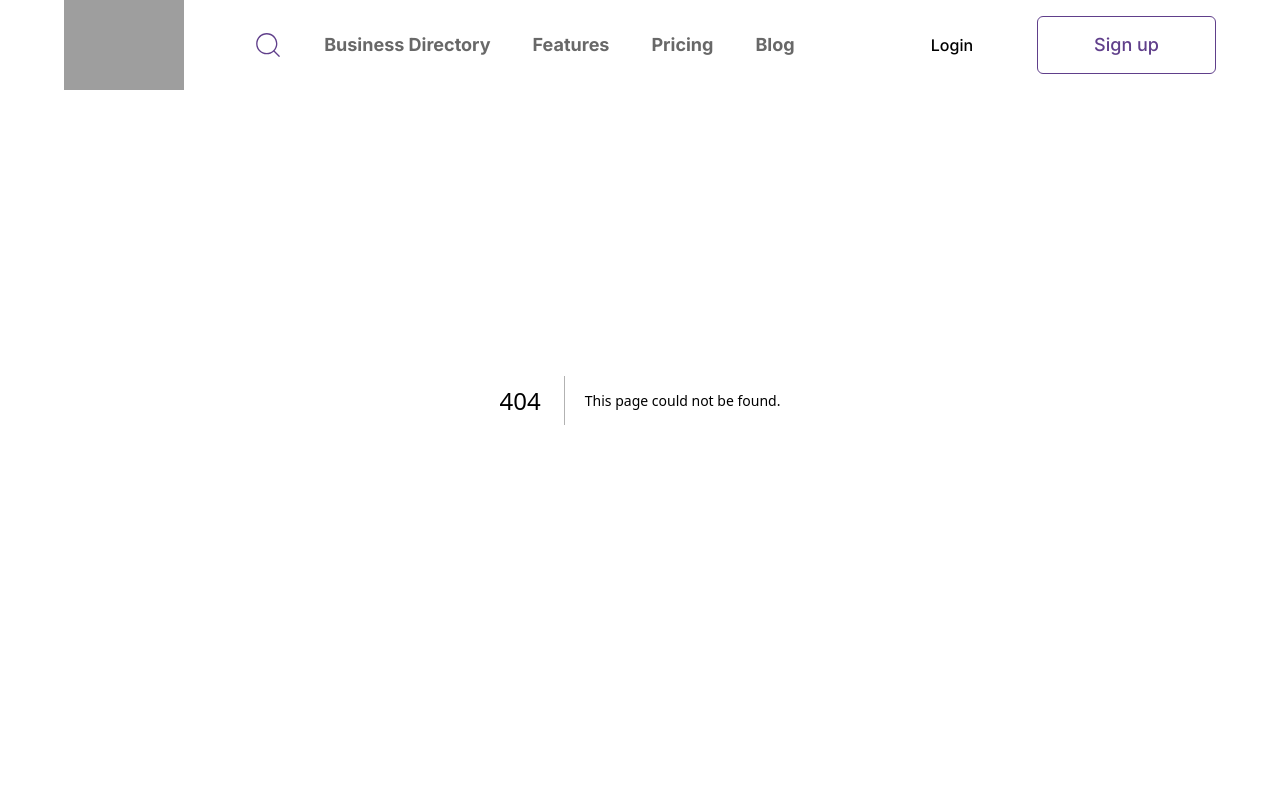
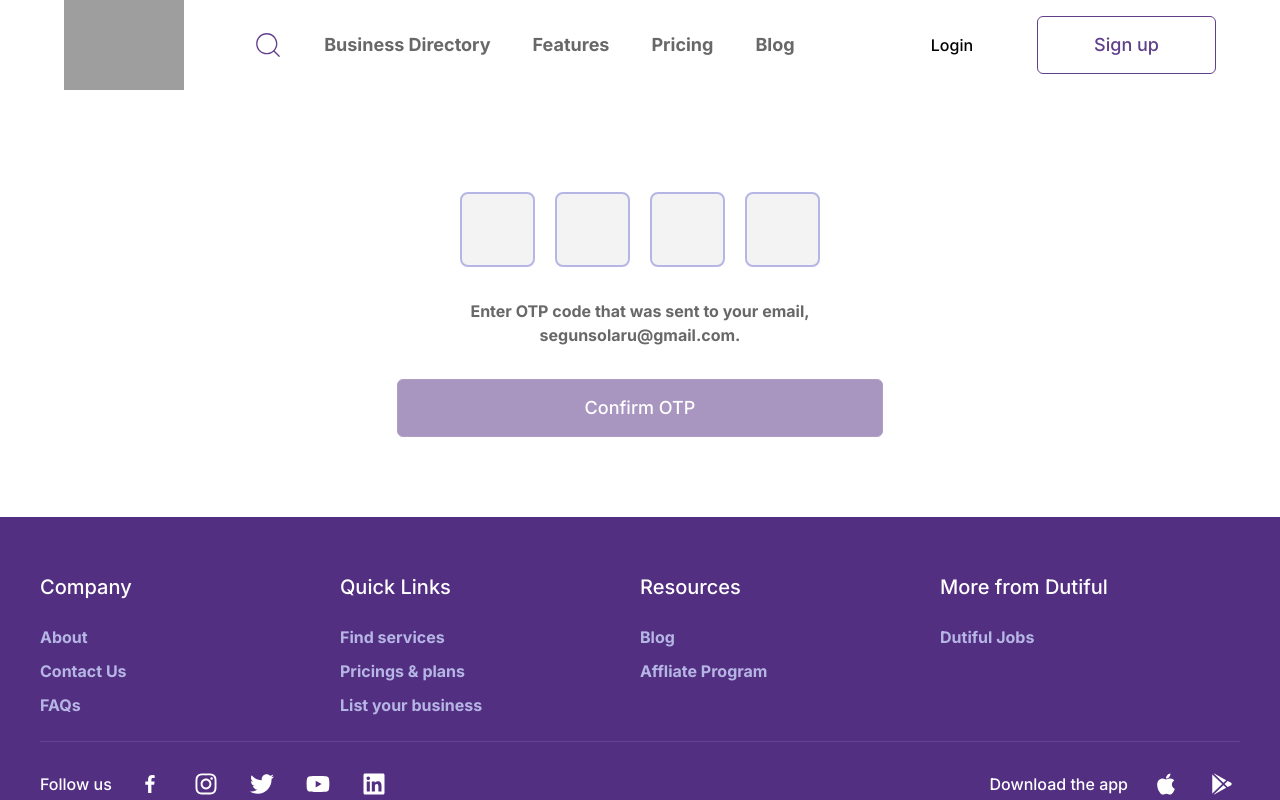
Before and after one commit to IdrisRoti/dutiful, a Next.js app: page /confirm-otp in a window 1280 px wide. Before the commit this address had no page. Shown: the top 800 px of the page. Built offline with nearby package versions, Linux system fonts and the light colour scheme; grey boxes are pictures that could not be loaded; a web font is replaced by a local one.

Commit message:
feat: add confirm OTP input

```diff
--- /dev/null
+++ b/app/confirm-otp/page.tsx
@@ -0,0 +1,11 @@
+import ConfirmOTP from '@/components/confirm-otp/ConfirmOTP'
+
+const ConfirmOTPPage = () => {
+  return (
+    <div>
+      <ConfirmOTP />
+    </div>
+  )
+}
+
+export default ConfirmOTPPage
--- a/components/CustomButton.tsx
+++ b/components/CustomButton.tsx
@@ -4,14 +4,16 @@ type TCustomButton = {
     variant?: "outlined" | "solid",
     children: React.ReactNode;
     size?: "sm" | "lg";
-    className?: string
+    className?: string;
+    disabled?: boolean;
 }
 
-const CustomButton = ({variant = "solid", children, size ="sm", className}: TCustomButton) => {
+const CustomButton = ({variant = "solid", children, size ="sm", className, disabled}: TCustomButton) => {
   return (
     <button
+        disabled={disabled}
         className={twMerge(
-            "md:text-lg border-[1.5px] px-14 border-textPurple font-medium transition w-full",
+            "md:text-lg border-[1.5px] px-14 border-textPurple font-medium transition w-full disabled:opacity-50 disabled:pointer-events-none",
             variant === "outlined" ? "text-textPurple hover:bg-primary hover:text-white" : "text-white bg-primary hover:opacity-70",
             size === "sm" ? "h-[3.625rem] rounded-md" : "h-[4.375rem] rounded-lg",
             className
--- /dev/null
+++ b/components/confirm-otp/ConfirmOTP.tsx
@@ -0,0 +1,82 @@
+"use client"
+
+import { FormEvent, KeyboardEvent, useRef, useState } from "react"
+import CustomButton from "../CustomButton"
+
+const NUMBER_OF_INPUTS = 4
+
+const ConfirmOTP = () => {
+    const [code, setCode] = useState(["", "", "", ""])
+    const inputRefs = useRef<(HTMLInputElement | null)[]>([])
+
+    const handleChange = (index: number, value: string) => {
+        const newCode = [...code];
+
+        // Make sure only digits are passed
+        const sanitizedValues = value.replace(/[^0-9]/g, "")
+
+        // Handle pasted content
+        if( sanitizedValues.length > 1 ){
+            const pastedCode = sanitizedValues.slice(0, NUMBER_OF_INPUTS).split("");
+            for(let i = 0; i < NUMBER_OF_INPUTS; i++){
+                newCode[i] = pastedCode[i] || ""
+            }
+            setCode(newCode);
+
+            // Focus on the next empty input
+            const lastFilledIndex = newCode.findLastIndex((digit) => digit != "");
+            const indexToBeFocused = lastFilledIndex < NUMBER_OF_INPUTS - 1 ? lastFilledIndex + 1 : NUMBER_OF_INPUTS -1;
+            inputRefs.current[indexToBeFocused]?.focus();
+
+        } else {
+            // set value in the focused index
+            newCode[index] = sanitizedValues;
+            setCode(newCode)
+
+            // focus on the next index after value is entered
+            if(sanitizedValues && index < NUMBER_OF_INPUTS - 1) {
+                inputRefs.current[index + 1]?.focus();
+            }
+        }
+    }
+    const handleKeyDown = (index: number, event: KeyboardEvent<HTMLInputElement>) => {
+        if(event.key === "Backspace" && !code[index] && index > 0){
+            inputRefs.current[index - 1]?.focus();
+        }
+    }
+
+    const handleSubmit = (e?: FormEvent) => {
+        if(e) e.preventDefault()
+
+        console.log("Submitted", code.length)
+    }
+
+    const allInputIsFilled = code.every((digit) => digit !== "")
+
+  return (
+    <div className='pt-[5rem] md:pt-[7rem] pb-[5rem] w-full max-w-[30.375rem] mx-auto px-4 md:px-0'>
+        <form onSubmit={handleSubmit} className="pt-20">
+            <div className="flex items-center justify-center gap-5">
+                {
+                    code.map((digit, index) => (
+                        <input
+                            ref={(el) => { inputRefs.current[index] = el }}
+                            value={digit}
+                            onChange={(e) => handleChange(index, e.target.value)}
+                            onKeyDown={(e) => handleKeyDown(index, e)}
+                            maxLength={4}
+                            className="w-[75px] aspect-square bg-[#F3F3F3] border-[2px] border-[#B6B6E5] rounded-lg outline-none focus:border-primary text-5xl text-center"
+                            aria-label={`OTP digit ${index + 1}`}
+                            key={index}
+                        />
+                    ))
+                }
+            </div>
+            <p className="text-[#686868] text-center my-8">Enter OTP code that was sent to your email, segunsolaru@gmail.com.</p>
+            <CustomButton disabled={!allInputIsFilled}>Confirm OTP</CustomButton>
+        </form>
+    </div>
+  )
+}
+
+export default ConfirmOTP;
```
